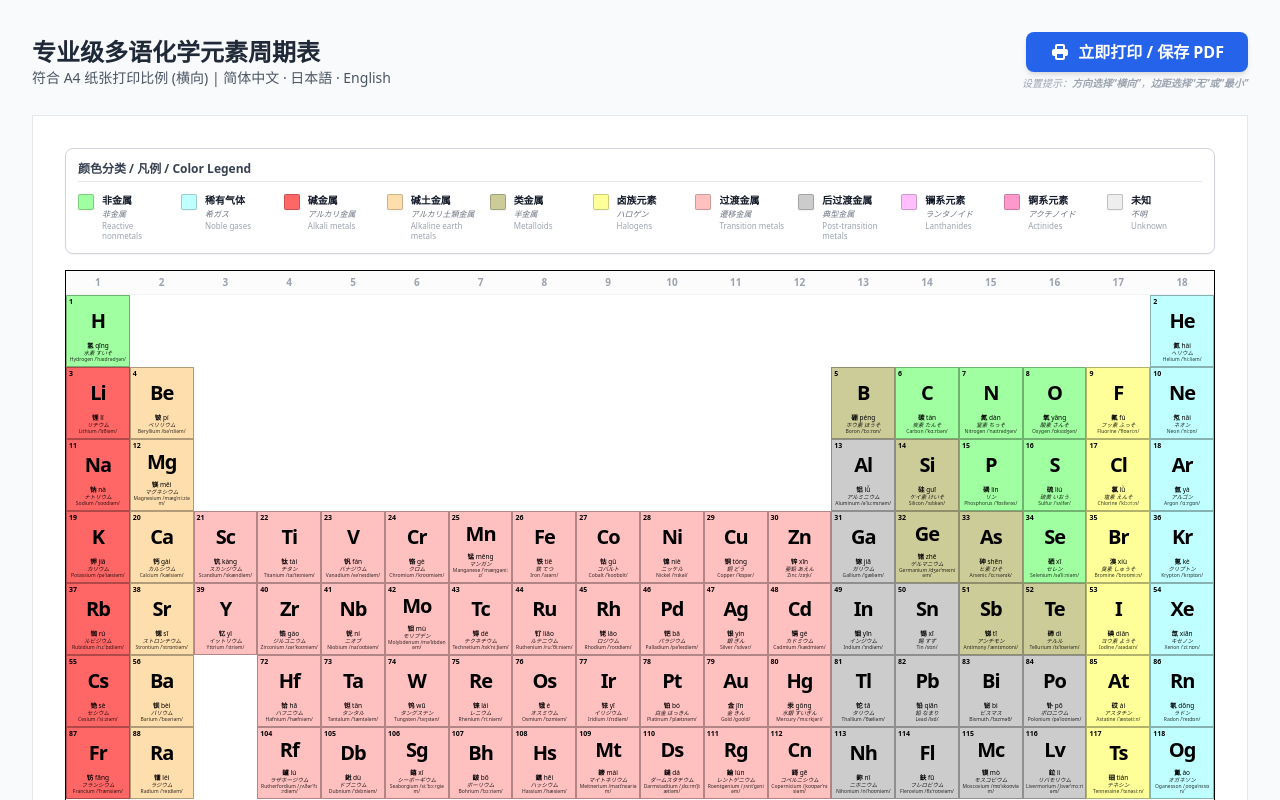
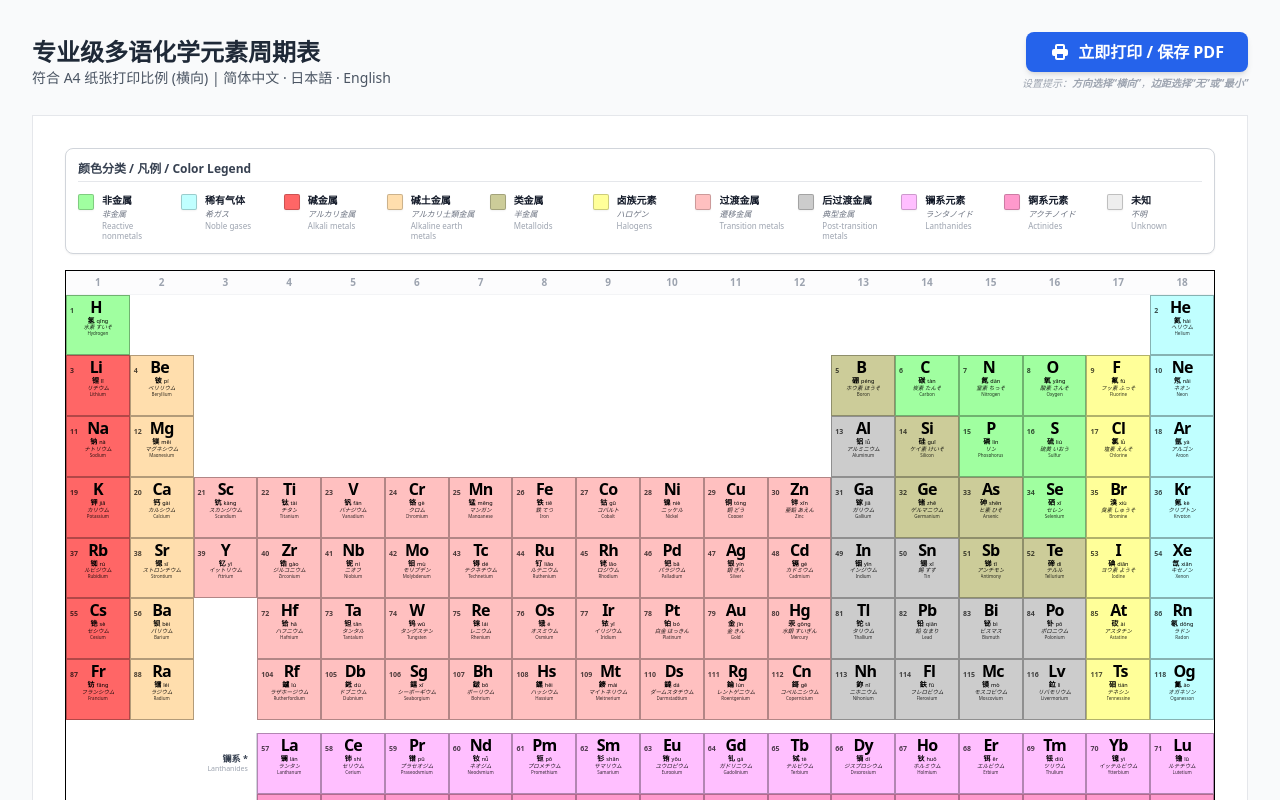
Before and after one commit to hera2019/ElementCell, a React (Vite) app: page / in a window 1280 px wide. Shown: the top 800 px of the page. Built offline with nearby package versions, Linux system fonts and the light colour scheme.

Commit message:
Refactor ElementCell component for better layout

```diff
--- a/components/ElementCell.tsx
+++ b/components/ElementCell.tsx
@@ -20,31 +20,29 @@ const ElementCell: React.FC<ElementCellProps> = ({ element, rowOffset = 0 }) =>
         gridRow: element.row + rowOffset,
         gridColumn: element.column,
       }}
-      className="border-[0.5px] border-black/30 flex flex-col p-[2px] min-h-[4.5rem] relative overflow-hidden text-black leading-tight"
+      className="border-[0.5px] border-black/30 flex flex-col p-[1px] min-h-[3.8rem] print:min-h-0 relative overflow-hidden text-black leading-none"
     >
-      {/* Atomic Number */}
-      <div className="text-[7px] font-bold absolute top-0.5 left-0.5">
-        {element.number}
+      {/* Header Row: Number and Symbol together to save space */}
+      <div className="flex items-baseline justify-between px-0.5 mt-0.5">
+        <span className="text-[7px] font-bold opacity-70">{element.number}</span>
+        <span className="text-base font-bold tracking-tighter leading-none">{element.symbol}</span>
+        <span className="w-2"></span> {/* Spacer to balance number width */}
       </div>
 
-      {/* Symbol */}
-      <div className="flex-1 flex items-center justify-center mt-1">
-        <span className="text-xl font-bold tracking-tighter">{element.symbol}</span>
-      </div>
-
-      {/* Multilingual Details */}
-      <div className="flex flex-col gap-[0.5px] mt-0.5 pb-0.5">
-        <div className="text-[6.5px] leading-[1.1] text-center break-words">
-          <span className="font-bold">{element.chinese}</span>&nbsp;{element.pinyin}
+      {/* Multilingual Details - Compact for printing */}
+      <div className="flex flex-col gap-[0.2px] mt-0.5 pb-0.5 items-center">
+        <div className="text-[7px] leading-none">
+          <span className="font-bold">{element.chinese}</span>
+          <span className="text-[5.5px] ml-0.5 font-normal print:scale-[0.8] inline-block origin-left">{element.pinyin}</span>
         </div>
 
-        <div className="text-[5.5px] leading-[1.1] text-center break-words italic opacity-90">
+        <div className="text-[5.5px] leading-tight italic opacity-90 truncate max-w-full print:scale-[0.9]">
           {element.japanese}
           {hasKanji(element.japanese) && element.japanese !== element.katakana ? ` ${element.katakana}` : ''}
         </div>
 
-        <div className="text-[5px] leading-[1] text-center break-all opacity-80">
-          {element.english} {element.ipa}
+        <div className="text-[4.5px] leading-none opacity-80 truncate max-w-full text-center">
+          {element.english}
         </div>
       </div>
     </div>
```
